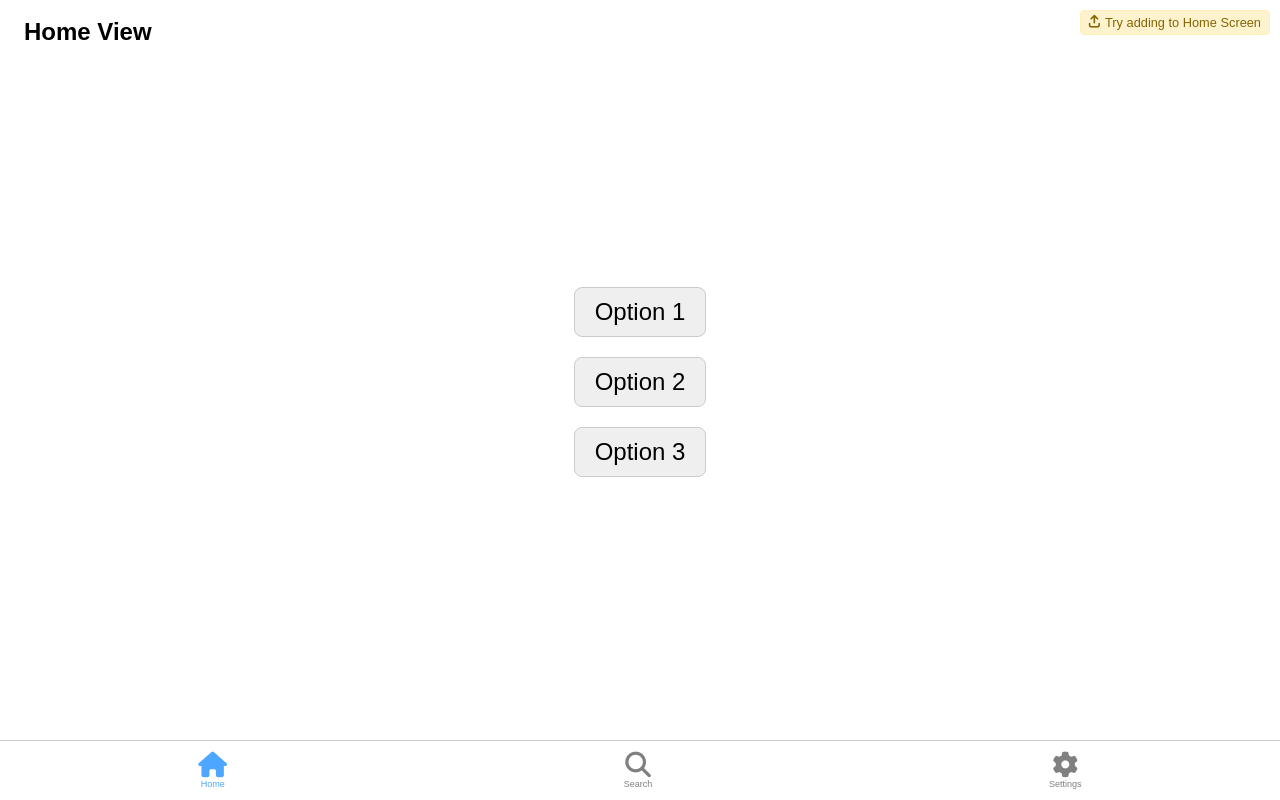
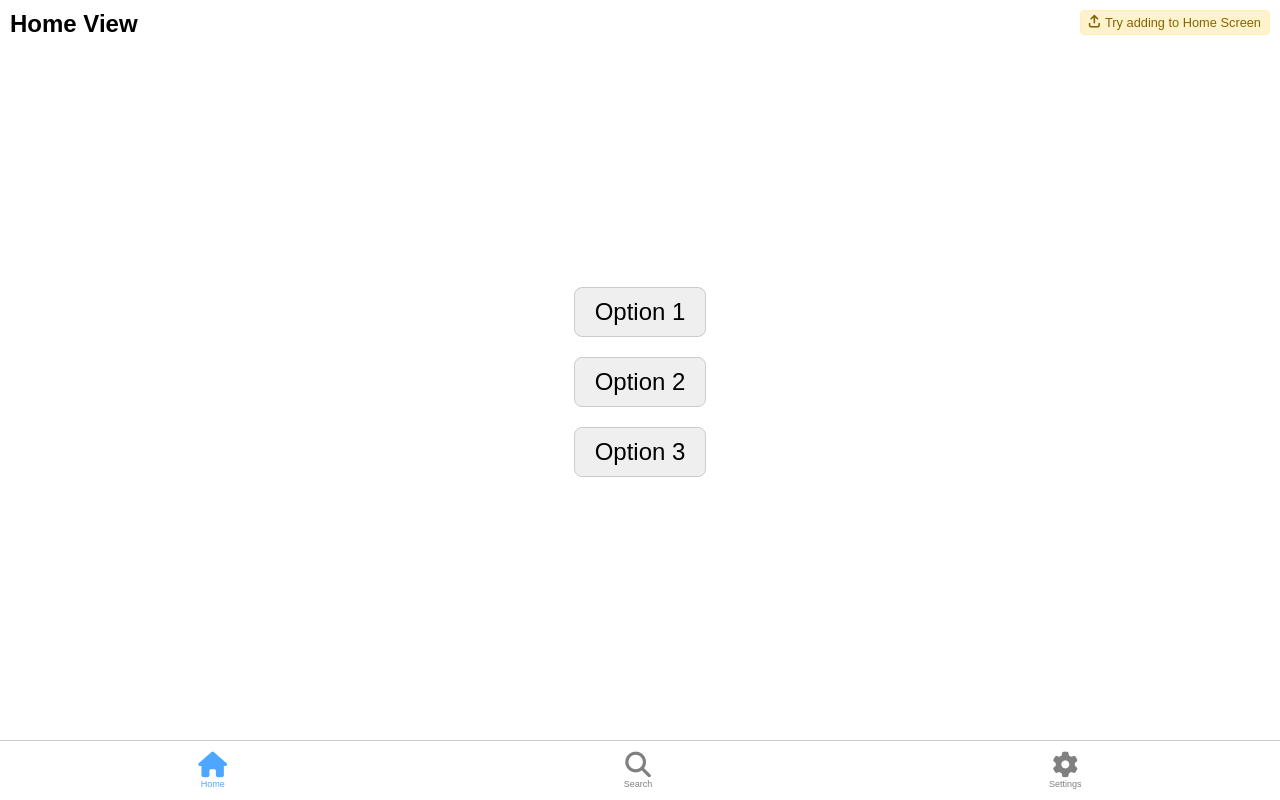
Before and after one commit to martinAJM03/martinAJM03.github.io, a plain HTML site: page app/index.html in a window 1280 px wide. Drawn offline with Linux system fonts and the light colour scheme.

Commit message:
Update index.html

```diff
--- a/app/index.html
+++ b/app/index.html
@@ -52,9 +52,9 @@
     }
 
     .view-title {
-      position: absolute;
-      top: 0.75em;
-      left: 1em;
+      position: fixed;
+      top: 10px;
+      left: 10px;
       font-weight: bold;
       font-size: 1em;
     }
```
